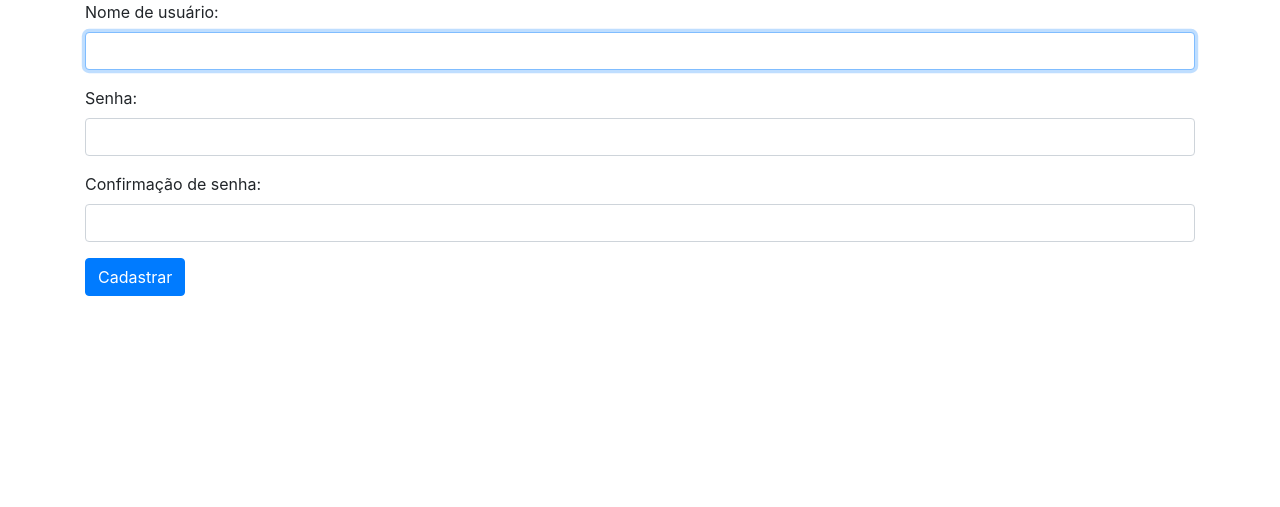
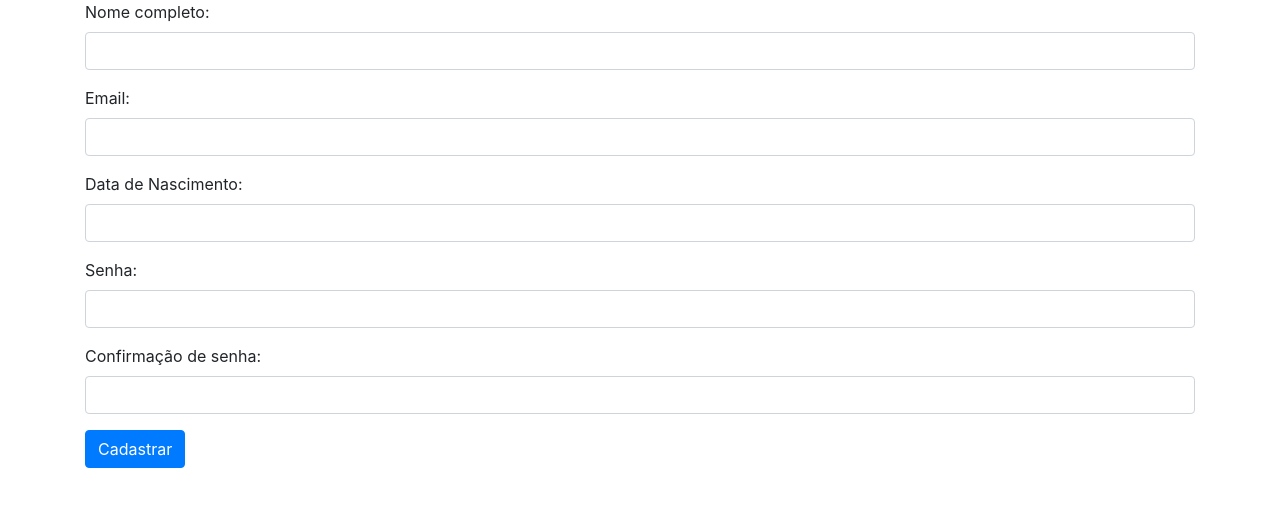
Before and after one commit to treinaweb/treinaweb-django-personalizando-autenticacao, a Django app: page /tarefas/cadastrar_usuario/ in a window 1280 px wide. Shown: the part 56-563 px from the top of the page. Run offline with Django 3.2, Linux system fonts and the light colour scheme; some libraries are stand-ins or nearby versions.

Commit message:
04_Criando_Form_Usuario

```diff
--- a/app/forms.py
+++ b/app/forms/tarefa_forms.py
@@ -1,5 +1,5 @@
 from django import forms
-from .models import Tarefa
+from app.models import Tarefa
 
 class TarefaForm(forms.ModelForm):
     class Meta:
--- /dev/null
+++ b/app/forms/usuario_forms.py
@@ -0,0 +1,17 @@
+from django import forms
+from ..models import Usuario
+
+class UsuarioForm(forms.ModelForm):
+    password1 = forms.CharField(label="Senha", widget=forms.PasswordInput)
+    password2 = forms.CharField(label="Confirmação de senha", widget=forms.PasswordInput)
+
+    class Meta:
+        model = Usuario
+        fields = ('email', 'nome', 'data_nascimento')
+
+    def clean_password2(self):
+        password1 = self.cleaned_data.get("password1")
+        password2 = self.cleaned_data.get("password2")
+        if password1 and password2 and password1 != password2:
+            raise forms.ValidationError("As senhas informadas não são iguais")
+        return password2
--- a/app/templates/usuarios/form_usuario.html
+++ b/app/templates/usuarios/form_usuario.html
@@ -6,9 +6,19 @@
     {% csrf_token %}
 
     <div class="form-group">
-        {{form_usuario.username.errors}}
-        <label>Nome de usuário: </label>
-        {{form_usuario.username|addclass:'form-control'}}
+        {{form_usuario.nome.errors}}
+        <label>Nome completo: </label>
+        {{form_usuario.nome|addclass:'form-control'}}
+    </div>
+    <div class="form-group">
+        {{form_usuario.email.errors}}
+        <label>Email: </label>
+        {{form_usuario.email|addclass:'form-control'}}
+    </div>
+    <div class="form-group">
+        {{form_usuario.data_nascimento.errors}}
+        <label>Data de Nascimento: </label>
+        {{form_usuario.data_nascimento|addclass:'form-control'}}
     </div>
     <div class="form-group">
         {{form_usuario.password1.errors}}
--- a/app/views/tarefa_views.py
+++ b/app/views/tarefa_views.py
@@ -1,6 +1,6 @@
 from django.contrib.auth.decorators import login_required
 from django.shortcuts import render, redirect
-from ..forms import TarefaForm
+from ..forms.tarefa_forms import TarefaForm
 from ..entidades.tarefa import Tarefa
 from ..services import tarefa_service
 
--- a/app/views/usuario_views.py
+++ b/app/views/usuario_views.py
@@ -2,16 +2,22 @@ from django.contrib import messages
 from django.contrib.auth import authenticate, login, logout
 from django.contrib.auth.forms import UserCreationForm, AuthenticationForm
 from django.shortcuts import render, redirect
+from ..forms.usuario_forms import UsuarioForm
+from ..entidades.usuario import Usuario
 
 
 def cadastrar_usuario(request):
     if request.method == "POST":
-        form_usuario = UserCreationForm(request.POST)
+        form_usuario = UsuarioForm(data=request.POST)
         if form_usuario.is_valid():
-            form_usuario.save()
+            nome = form_usuario.cleaned_data["nome"]
+            email = form_usuario.cleaned_data["email"]
+            data_nascimento = form_usuario.cleaned_data["data_nascimento"]
+            password1 = form_usuario.cleaned_data["password1"]
+            usuario_novo = Usuario(nome=nome, email=email, data_nascimento=data_nascimento, password=password1)
             return redirect('listar_tarefas')
     else:
-        form_usuario = UserCreationForm()
+        form_usuario = UsuarioForm()
     return render(request, 'usuarios/form_usuario.html', {"form_usuario": form_usuario})
 
 def logar_usuario(request):
```
Also changed, not shown: app/entidades/usuario.py (added, +38 -0 lines), app/forms/__init__.py (added).
